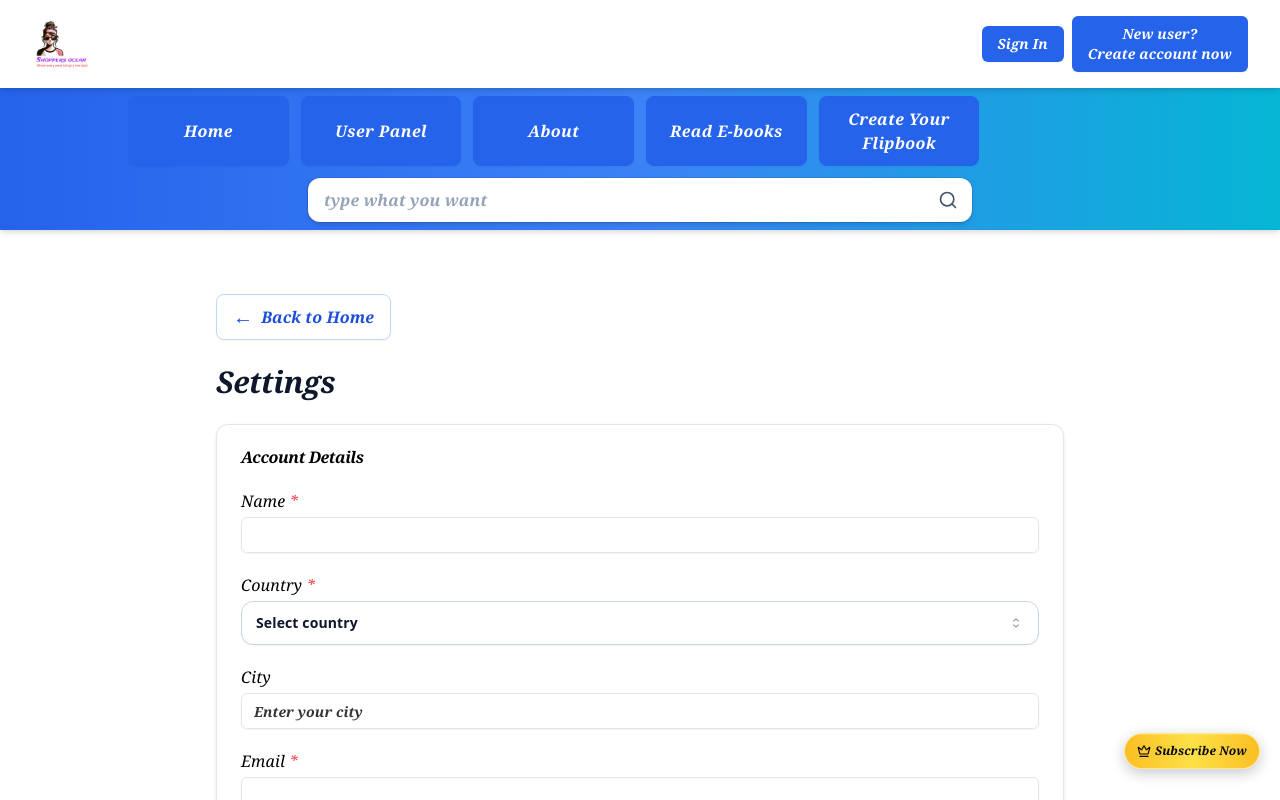
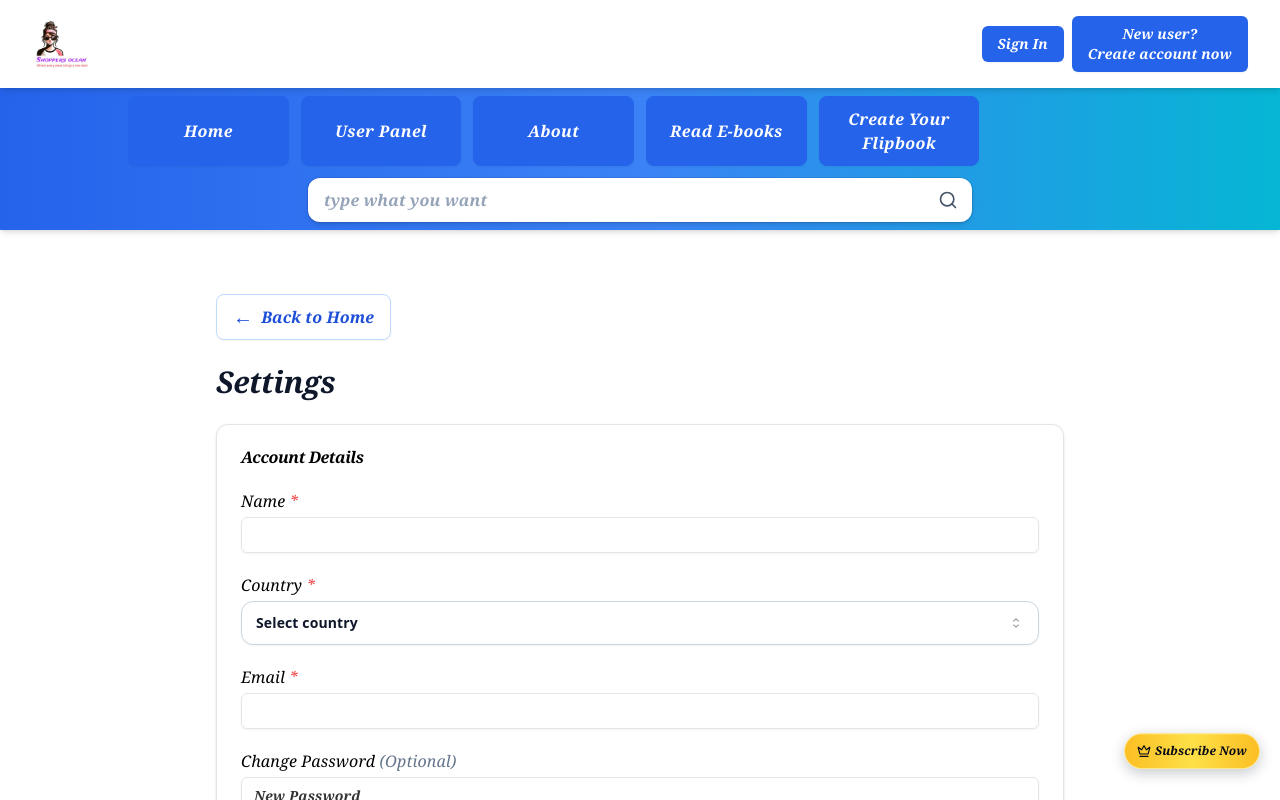
Before and after one commit to vaibhava1984/shoppersocean, a Next.js app: page /settings in a window 1280 px wide. Shown: the top 800 px of the page. Built offline with nearby package versions, Linux system fonts and the light colour scheme; no server answers.

Commit message:
Remove unrequested City field from account settings

```diff
--- a/app/settings/Settings.tsx
+++ b/app/settings/Settings.tsx
@@ -14,7 +14,6 @@ const countries = countryCodes.map((code) => ({ code, name: countryNames.of(code
 
 export default function Settings({ initialUser }: { initialUser: any }) {
   const [country, setCountry] = useState(initialUser?.user_metadata?.country ?? "");
-  const [city, setCity] = useState(initialUser?.user_metadata?.city ?? "");
   const [fullName, setFullName] = useState(initialUser?.user_metadata?.full_name ?? "");
   const [email, setEmail] = useState(initialUser?.email ?? "");
   const [newPassword, setNewPassword] = useState("");
@@ -49,7 +48,7 @@ export default function Settings({ initialUser }: { initialUser: any }) {
       const profileResponse = await fetch("/api/update-profile", {
         method: "POST",
         headers: { "Content-Type": "application/json" },
-        body: JSON.stringify({ fullName, country, city, email }),
+        body: JSON.stringify({ fullName, country, email }),
       });
       const profileData = await profileResponse.json();
       if (!profileResponse.ok) {
@@ -113,7 +112,6 @@ export default function Settings({ initialUser }: { initialUser: any }) {
           <div className="space-y-5">
             <div><label className="block font-medium mb-1">Name <span className="text-red-500">*</span></label><Input value={fullName} onChange={(e) => markEditing(setFullName, e.target.value)} /></div>
             <div><label className="block font-medium mb-1">Country <span className="text-red-500">*</span></label><Select value={country} onValueChange={(value) => markEditing(setCountry, value)}><SelectTrigger><SelectValue placeholder="Select country" /></SelectTrigger><SelectContent>{countries.map((x) => <SelectItem key={x.code} value={x.code}>{x.name}</SelectItem>)}</SelectContent></Select></div>
-            <div><label className="block font-medium mb-1">City</label><Input value={city} onChange={(e) => markEditing(setCity, e.target.value)} placeholder="Enter your city" /></div>
             <div><label className="block font-medium mb-1">Email <span className="text-red-500">*</span></label><Input type="email" value={email} onChange={(e) => markEditing(setEmail, e.target.value)} /></div>
             <div><label className="block font-medium mb-1">Change Password <span className="text-slate-500 font-normal">(Optional)</span></label><div className="space-y-3"><Input type="password" value={newPassword} onChange={(e) => markEditing(setNewPassword, e.target.value)} placeholder="New Password" autoComplete="new-password" /><Input type="password" value={confirm} onChange={(e) => markEditing(setConfirm, e.target.value)} placeholder="Confirm New Password" autoComplete="new-password" /><p className="text-sm text-slate-500">Leave both password fields blank to keep your current password. Minimum 6 letters/digits.</p></div></div>
             {message && <div className="rounded-md bg-slate-100 p-3 text-sm" role="status">{message}</div>}
```
